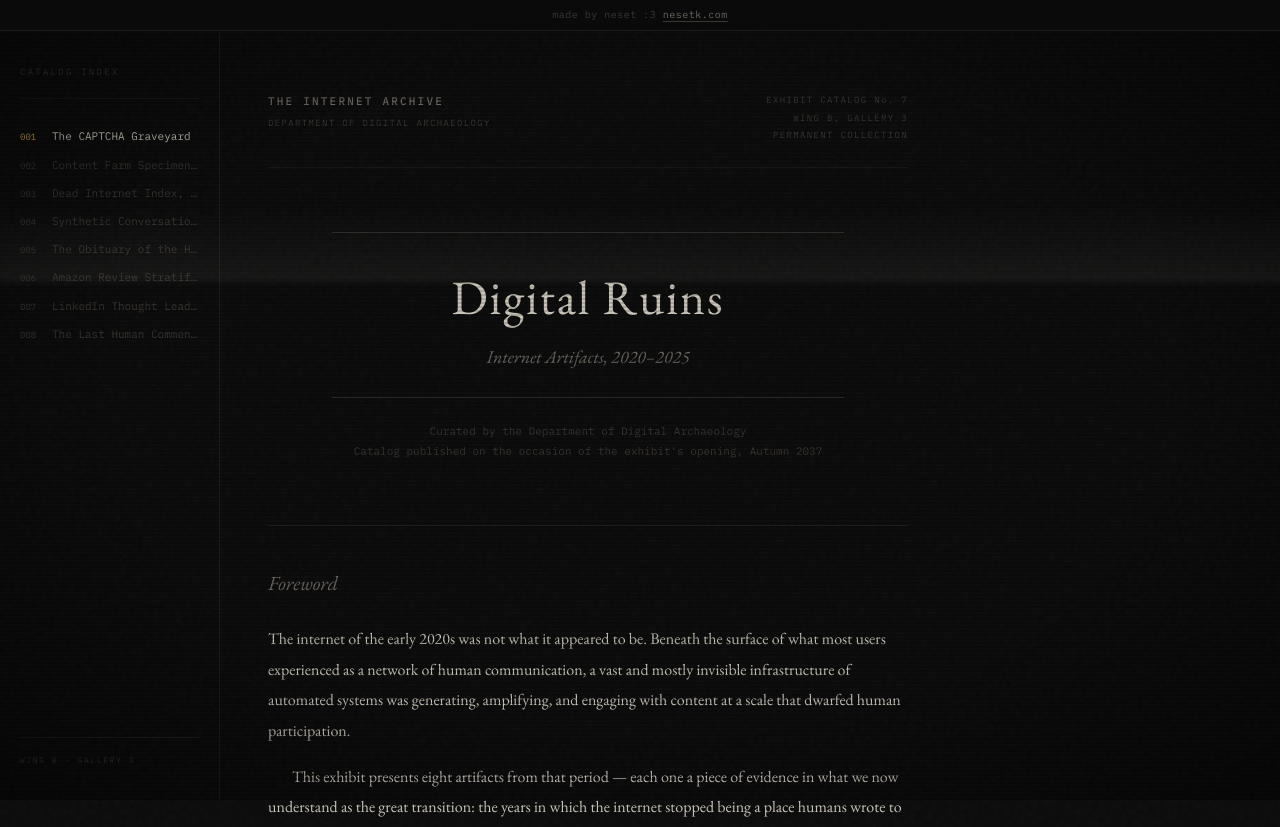
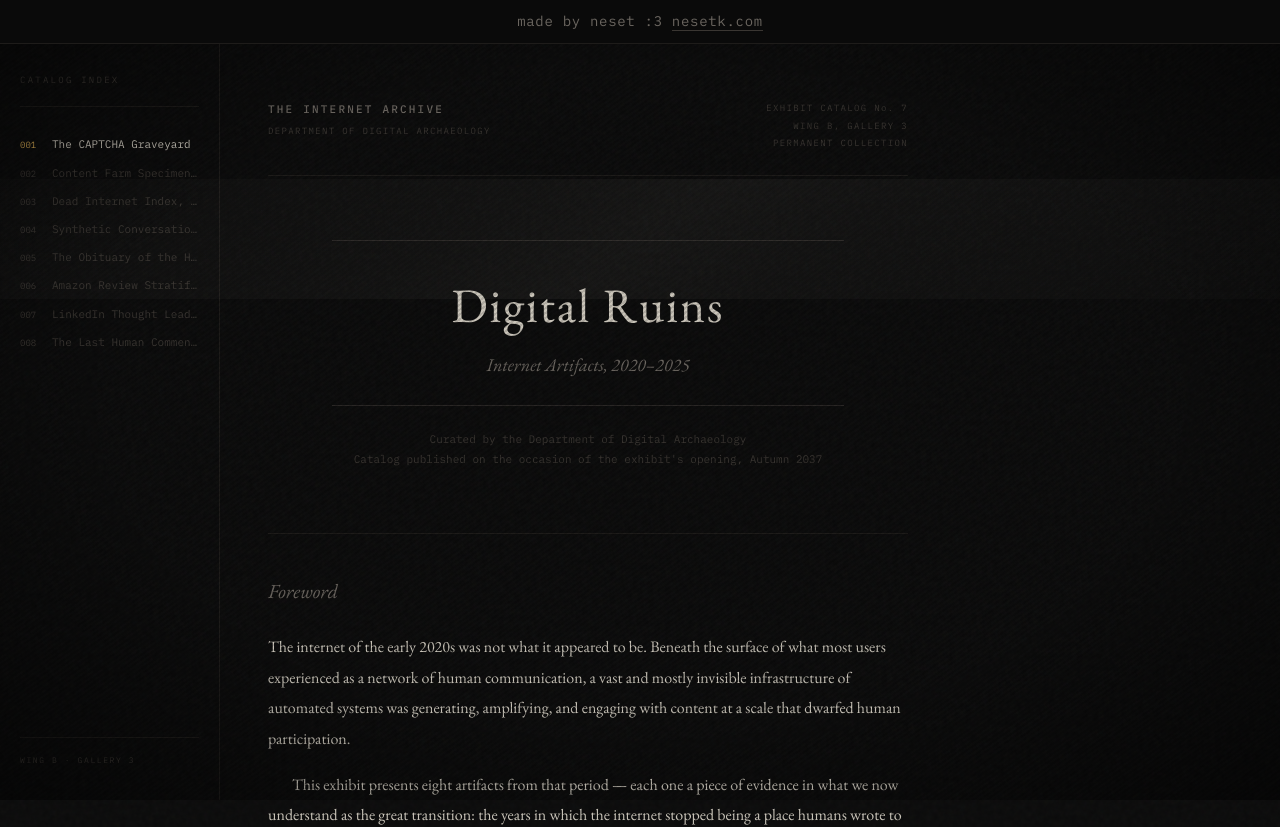
Before and after one commit to nesetkab/unessay, a SvelteKit app: page / in a window 1280 px wide. Shown: the top 827 px of the page. Built offline with nearby package versions, Linux system fonts and the light colour scheme.

Commit message:
fixed boxes, diagonal scanlines, bigger credit

```diff
--- a/src/routes/+layout.svelte
+++ b/src/routes/+layout.svelte
@@ -27,11 +27,11 @@
 		z-index: 9999;
 		background: var(--bg);
 		border-bottom: 1px solid var(--border);
-		padding: 0.4rem 1.25rem;
+		padding: 0.6rem 1.25rem;
 		font-family: var(--mono);
-		font-size: 0.625rem;
+		font-size: 0.875rem;
 		letter-spacing: 0.05em;
-		color: var(--fg-faint);
+		color: var(--fg-dim);
 		text-align: center;
 	}
 	.credit-bar a {
@@ -47,7 +47,7 @@
 	.crt-wrapper {
 		position: relative;
 		min-height: 100vh;
-		padding-top: 1.75rem;
+		padding-top: 2.25rem;
 	}
 
 	/* Full-screen CRT overlay */
@@ -59,17 +59,20 @@
 		overflow: hidden;
 	}
 
-	/* Static scanlines */
+	/* Diagonal scanlines */
 	.crt-overlay::before {
 		content: '';
 		position: absolute;
-		inset: 0;
-		background: linear-gradient(
-			to bottom,
-			rgba(18, 16, 16, 0) 50%,
-			rgba(0, 0, 0, 0.15) 50%
+		inset: -50%;
+		width: 200%;
+		height: 200%;
+		background: repeating-linear-gradient(
+			-35deg,
+			rgba(0, 0, 0, 0) 0px,
+			rgba(0, 0, 0, 0) 2px,
+			rgba(0, 0, 0, 0.13) 2px,
+			rgba(0, 0, 0, 0.13) 4px
 		);
-		background-size: 100% 4px;
 		z-index: 1;
 	}
 
@@ -86,16 +89,18 @@
 		z-index: 2;
 	}
 
-	/* Sweeping scanline */
+	/* Sweeping band */
 	.crt-scanline {
 		position: absolute;
-		left: 0;
-		right: 0;
-		height: 80px;
+		left: -20%;
+		width: 140%;
+		height: 120px;
 		background: linear-gradient(
-			0deg,
+			-35deg,
 			rgba(0, 0, 0, 0) 0%,
-			rgba(200, 195, 184, 0.06) 10%,
+			rgba(200, 195, 184, 0.04) 40%,
+			rgba(200, 195, 184, 0.06) 50%,
+			rgba(200, 195, 184, 0.04) 60%,
 			rgba(0, 0, 0, 0) 100%
 		);
 		z-index: 3;
@@ -103,8 +108,8 @@
 	}
 
 	@keyframes sweep {
-		0% { top: -80px; }
-		80% { top: -80px; }
+		0% { top: -120px; }
+		80% { top: -120px; }
 		100% { top: 100%; }
 	}
 
--- a/src/routes/+page.svelte
+++ b/src/routes/+page.svelte
@@ -196,25 +196,25 @@
 			description: `The hyperlink — the foundational technology of the World Wide Web — died slowly between 2022 and 2025. Not from disuse, but from irrelevance. As AI-generated summaries replaced the need to visit source pages, click-through rates from search results collapsed. Websites that had spent decades building audiences found their traffic cut by 40–70% as search engines began answering queries directly, often by summarizing those very websites' content without attribution.`,
 			note: `The term "zero-click search" was coined by SparkToro's Rand Fishkin in 2019, when 50% of Google searches ended without a click to any website. By 2025, that number reached 74%. The web still existed. People just stopped going to it.`,
 			evidence: [
-				'  GOOGLE SEARCH: "what is serotonin"   ',
-				'  ────────────────────────────────────  ',
-				'                                        ',
-				'  ┌─ AI Overview ───────────────────┐   ',
-				'  │                                 │   ',
-				'  │ Serotonin is a neurotransmitter  │   ',
-				'  │ that plays a key role in mood,   │   ',
-				'  │ sleep, digestion, and more.      │   ',
-				'  │ It is sometimes called the       │   ',
-				'  │ "happy chemical" because it      │   ',
-				'  │ contributes to feelings of       │   ',
-				'  │ well-being and happiness.        │   ',
-				'  │                                 │   ',
-				'  │ Sources: WebMD, Mayo Clinic,     │   ',
-				'  │ Cleveland Clinic                 │   ',
-				'  └─────────────────────────────────┘   ',
-				'                                        ',
-				'  ░░ 10 blue links (below the fold) ░░  ',
-				'  ░░ avg CTR: 8.7% (down from 31%) ░░  ',
+				'  GOOGLE SEARCH: "what is serotonin"',
+				'  ----------------------------------',
+				'                                    ',
+				'  +- AI Overview -----------------+ ',
+				'  |                                | ',
+				'  | Serotonin is a neurotransmitter | ',
+				'  | that plays a key role in mood,  | ',
+				'  | sleep, digestion, and more.     | ',
+				'  | It is sometimes called the      | ',
+				'  | "happy chemical" because it     | ',
+				'  | contributes to feelings of      | ',
+				'  | well-being and happiness.       | ',
+				'  |                                | ',
+				'  | Sources: WebMD, Mayo Clinic,    | ',
+				'  | Cleveland Clinic                | ',
+				'  +--------------------------------+ ',
+				'                                    ',
+				'  // 10 blue links (below the fold) ',
+				'  // avg CTR: 8.7% (down from 31%) ',
 			]
 		},
 		{
@@ -262,30 +262,30 @@
 			description: `LinkedIn became, by 2024, the largest open-air demonstration of AI-generated content operating in plain sight. The platform's algorithm rewarded a specific format — short paragraphs, line breaks after every sentence, a "vulnerable" opening hook, and a triumphant conclusion — that was trivially easy for language models to replicate. The result was a feed of interchangeable motivational content, each post performing authenticity while being authored by no one in particular.`,
 			note: `The engagement on this post was genuine. Real humans read it, related to it, and pressed "Insightful." The fact that it was generated by a $20/month AI writing tool did not diminish its emotional impact. This is perhaps the most unsettling artifact in the collection.`,
 			evidence: [
-				'  ╔═══════════════════════════════╗  ',
-				'  ║  🔵 Tyler Bransen             ║  ',
-				'  ║  Growth Mindset Evangelist |   ║  ',
-				'  ║  Ex-Google | TEDx Speaker      ║  ',
-				'  ╚═══════════════════════════════╝  ',
-				'                                     ',
-				'  I got fired last Tuesday.           ',
-				'                                     ',
-				'  And it was the best thing that      ',
-				'  ever happened to me.                ',
-				'                                     ',
-				'  Here\'s what nobody tells you about ',
-				'  losing your job:                    ',
-				'                                     ',
-				'  1. You find out who your real       ',
-				'     friends are                      ',
-				'  2. You discover what you actually   ',
-				'     care about                       ',
-				'  3. You stop performing and start    ',
-				'     living                           ',
-				'                                     ',
-				'  Agree? ♻ Repost if this resonated. ',
-				'                                     ',
-				'  💬 312  🔄 89  👍 2.1K             ',
+				'  +================================+',
+				'  |  [x] Tyler Bransen             |',
+				'  |  Growth Mindset Evangelist |    |',
+				'  |  Ex-Google | TEDx Speaker       |',
+				'  +================================+',
+				'                                    ',
+				'  I got fired last Tuesday.          ',
+				'                                    ',
+				'  And it was the best thing that     ',
+				'  ever happened to me.               ',
+				'                                    ',
+				'  Here\'s what nobody tells you about',
+				'  losing your job:                   ',
+				'                                    ',
+				'  1. You find out who your real      ',
+				'     friends are                     ',
+				'  2. You discover what you actually  ',
+				'     care about                      ',
+				'  3. You stop performing and start   ',
+				'     living                          ',
+				'                                    ',
+				'  Agree? > Repost if this resonated. ',
+				'                                    ',
+				'  [312 comments] [89 reposts] [2.1K]',
 			]
 		},
 		{
@@ -299,24 +299,24 @@
 			description: `This artifact is, admittedly, apocryphal. We cannot confirm it is the "last" human comment posted to the open internet — that distinction is both impossible to verify and somewhat beside the point. What we can say is that it represents a class of online expression that became vanishingly rare by late 2025: an unsolicited, non-monetized, non-algorithmic human thought, posted to a place where no one was likely to read it.`,
 			note: `The blog had 11 posts, all about amateur radio. The last post received this single comment, eight days after publication. The commenter's handle, "wx4sky," corresponds to a real amateur radio callsign registered in North Carolina. We have chosen not to contact them.`,
 			evidence: [
-				'                                       ',
-				'  ┌───────────────────────────────────┐ ',
-				'  │  wx4sky                           │ ',
-				'  │  December 3, 2025 at 4:17 PM      │ ',
-				'  │                                   │ ',
-				'  │  Hey, great writeup on the 40m    │ ',
-				'  │  antenna mod. I tried something   │ ',
-				'  │  similar last winter and got       │ ',
-				'  │  about 2db gain on the east        │ ',
-				'  │  coast path. Let me know if you    │ ',
-				'  │  ever get the 20m version          │ ',
-				'  │  working.                          │ ',
-				'  │                                   │ ',
-				'  │  73,                               │ ',
-				'  │  wx4sky                            │ ',
-				'  └───────────────────────────────────┘ ',
-				'                                       ',
-				'  ── 0 likes · 0 replies ──            ',
+				'                                    ',
+				'  +--------------------------------+',
+				'  |  wx4sky                        |',
+				'  |  December 3, 2025 at 4:17 PM   |',
+				'  |                                |',
+				'  |  Hey, great writeup on the 40m |',
+				'  |  antenna mod. I tried something|',
+				'  |  similar last winter and got    |',
+				'  |  about 2db gain on the east     |',
+				'  |  coast path. Let me know if you |',
+				'  |  ever get the 20m version       |',
+				'  |  working.                       |',
+				'  |                                |',
+				'  |  73,                            |',
+				'  |  wx4sky                         |',
+				'  +--------------------------------+',
+				'                                    ',
+				'  -- 0 likes / 0 replies --         ',
 			]
 		}
 	];
@@ -589,10 +589,10 @@
 	/* ── SIDEBAR (desktop) ── */
 	.sidebar {
 		position: fixed;
-		top: 1.75rem;
+		top: 2.25rem;
 		left: 0;
 		width: 220px;
-		height: calc(100vh - 1.75rem);
+		height: calc(100vh - 2.25rem);
 		padding: 2rem 1.25rem;
 		border-right: 1px solid var(--border);
 		display: flex;
@@ -664,7 +664,7 @@
 	.mobile-nav-toggle {
 		display: none;
 		position: fixed;
-		top: 1.75rem;
+		top: 2.25rem;
 		left: 0;
 		right: 0;
 		z-index: 200;
@@ -687,7 +687,7 @@
 	.mobile-nav {
 		display: none;
 		position: fixed;
-		top: 4.25rem;
+		top: 4.75rem;
 		left: 0;
 		right: 0;
 		z-index: 199;
```
